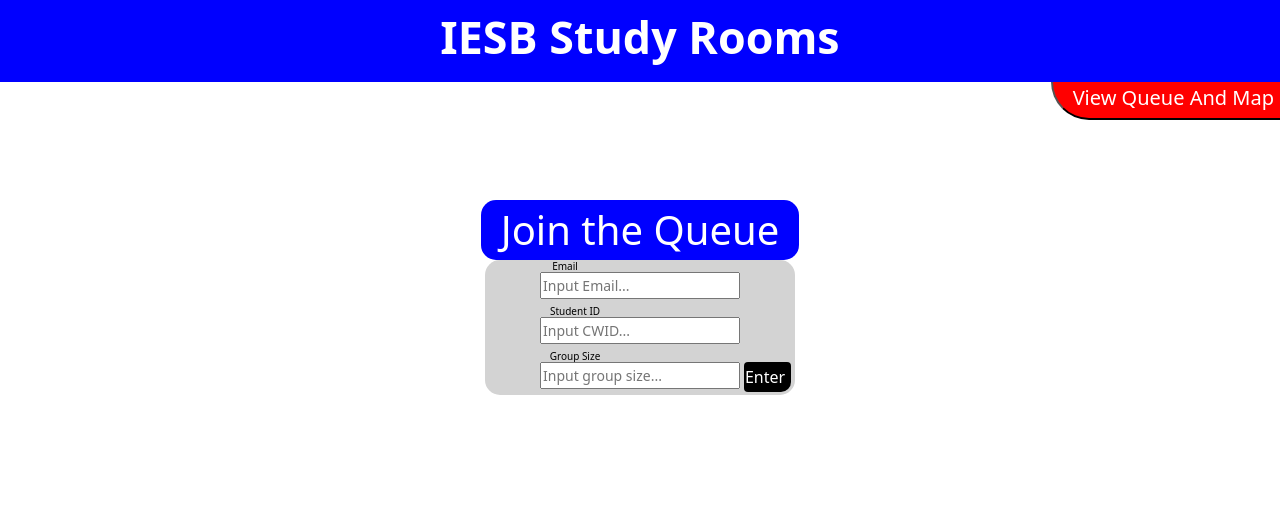
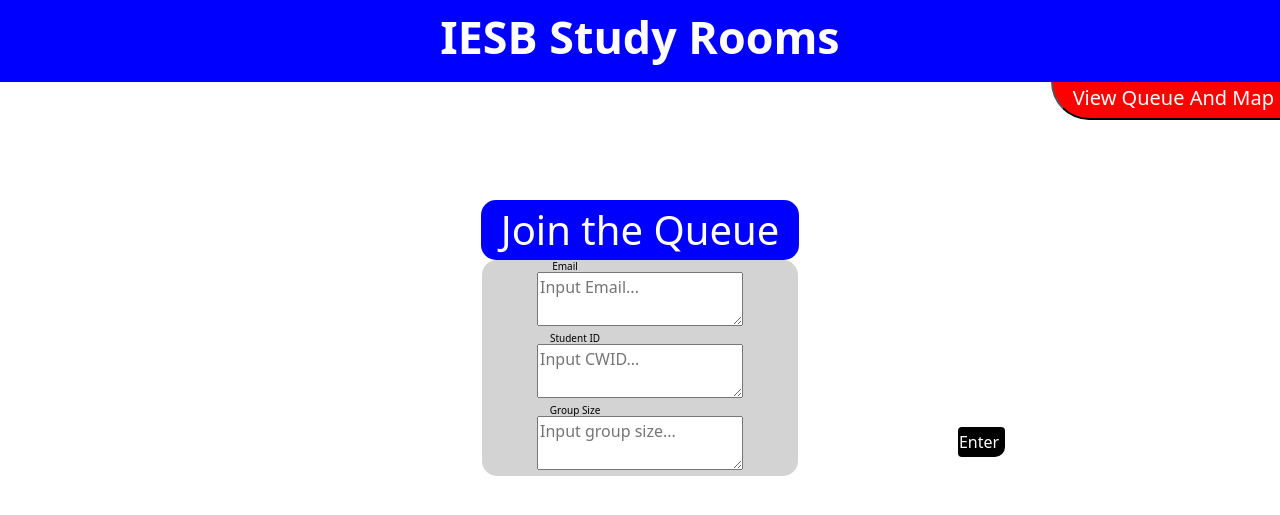
Before and after one commit to Parzeval2/Room-System, a Flask app: page /home in a window 1280 px wide. Shown: the top 515 px of the page. Run offline with Flask 3, Linux system fonts and the light colour scheme.

Commit message:
Updated css
updated css to match html files

```diff
--- a/website/static/features.css
+++ b/website/static/features.css
@@ -51,24 +51,14 @@ h5 {
 .nextpage:hover {
     background-color: #dfbbfb;
 }
-.leavequeue {
-    display: inline-flex;
-    background-color: red;
-    color: white;
-    font-size: 15px;
-    margin-top: 10px;
-    border: 1px;
-}
-.leavequeue:hover {
-    background-color: #FF6863;
-}
 .enter {
     border: 0px solid red;
     background-color: black;
     color: white;
     padding: 0px;
     padding-right: 5px;
-    margin-left: 4px;
+    margin-top: 11.5px;
+    margin-left: 215px;
     height: 30px;
     width: 47px;
     border-radius: 4px;
@@ -80,6 +70,11 @@ h5 {
     border: 1px solid #dfbbfb;
 }
 
+input {
+    width: 200px;
+    font-size: 15px;
+    margin-bottom: 5px;
+}
 .inputbox {
     border: 0px;
     background: #d3d3d3;
@@ -90,13 +85,6 @@ h5 {
     padding-right: 55px;
     display: table;
 }
-textarea {
-    height: 27px;
-    width: 200px;
-    overflow:hidden;
-    resize:none;
-    font-size: 14px;
-}
 
 .blank {
     height: 10vh;
```
